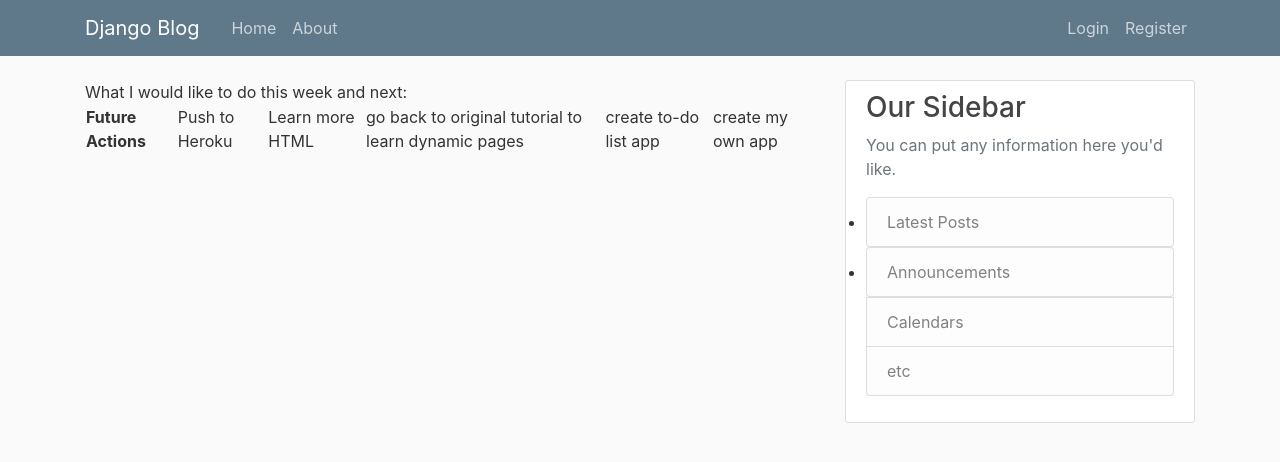
After one commit to dwfinley/django-project, a Django app: page /post/announcements/ in a window 1280 px wide. The commit adds this page. Shown: the top 462 px of the page. Run offline with Django 3.2, Linux system fonts and the light colour scheme; some libraries are stand-ins or nearby versions.

Commit message:
last commit before pushing to github and heroku

```diff
--- /dev/null
+++ b/blog/Templates/blog/announcements_post.html
@@ -0,0 +1,15 @@
+{% extends 'blog/base.html' %}
+{% block content %}
+
+<table>
+    <thead>What I would like to do this week and next:</thead>
+    <tr>
+        <th>Future Actions</th>
+        <td>Push to Heroku</td>
+        <td>Learn more HTML</td>
+        <td>go back to original tutorial to learn dynamic pages</td>
+        <td>create to-do list app</td>
+        <td>create my own app</td>
+    </tr>
+</table>
+{% endblock content %}
--- a/blog/Templates/blog/base.html
+++ b/blog/Templates/blog/base.html
@@ -64,7 +64,7 @@
                           <p class='text-muted'>You can put any information here you'd like.
                             <ul class="list-group">
                               <li> <a class="list-group-item list-group-item-light" href="{% url 'latest-post' %}">Latest Posts</a> </li>
-                              <li class="list-group-item list-group-item-light">Announcements</li>
+                              <li> <a class="list-group-item list-group-item-light" href="{% url 'announcements-post' %}">Announcements</a> </li>
                               <li class="list-group-item list-group-item-light">Calendars</li>
                               <li class="list-group-item list-group-item-light">etc</li>
                             </ul>
--- a/blog/urls.py
+++ b/blog/urls.py
@@ -6,6 +6,7 @@ from .views import (PostListView,
     PostDeleteView,
     UserPostListView,
     LatestPostListView,
+    AnnouncementsPostListView,
 )
 from . import views
 
@@ -18,5 +19,6 @@ urlpatterns = [
     path('post/<int:pk>/delete', PostDeleteView.as_view(), name='post-delete'),
     path('about/', views.about, name='blog-about'),
     path('post/latest/', LatestPostListView.as_view(), name='latest-post'),
+    path('post/announcements/', AnnouncementsPostListView.as_view(), name='announcements-post'),
 
 ]
--- a/blog/views.py
+++ b/blog/views.py
@@ -37,10 +37,13 @@ class UserPostListView(ListView):
 
 class LatestPostListView(ListView):
     model = Post
-    template_name = 'blog/lastest_post.html'
-    #context_object_name = 'posts'
+    template_name = 'blog/latest_post.html'
+    context_object_name = 'posts'
 
-
+class AnnouncementsPostListView(ListView):
+  model = Post
+  template_name = 'blog/announcements_post.html'
+  context_object_name = 'posts'
 
 class PostDetailView(DetailView):
     model = Post
```
Also changed, not shown: blog/Templates/blog/latest_post.html (+7 -17 lines), db.sqlite3.
